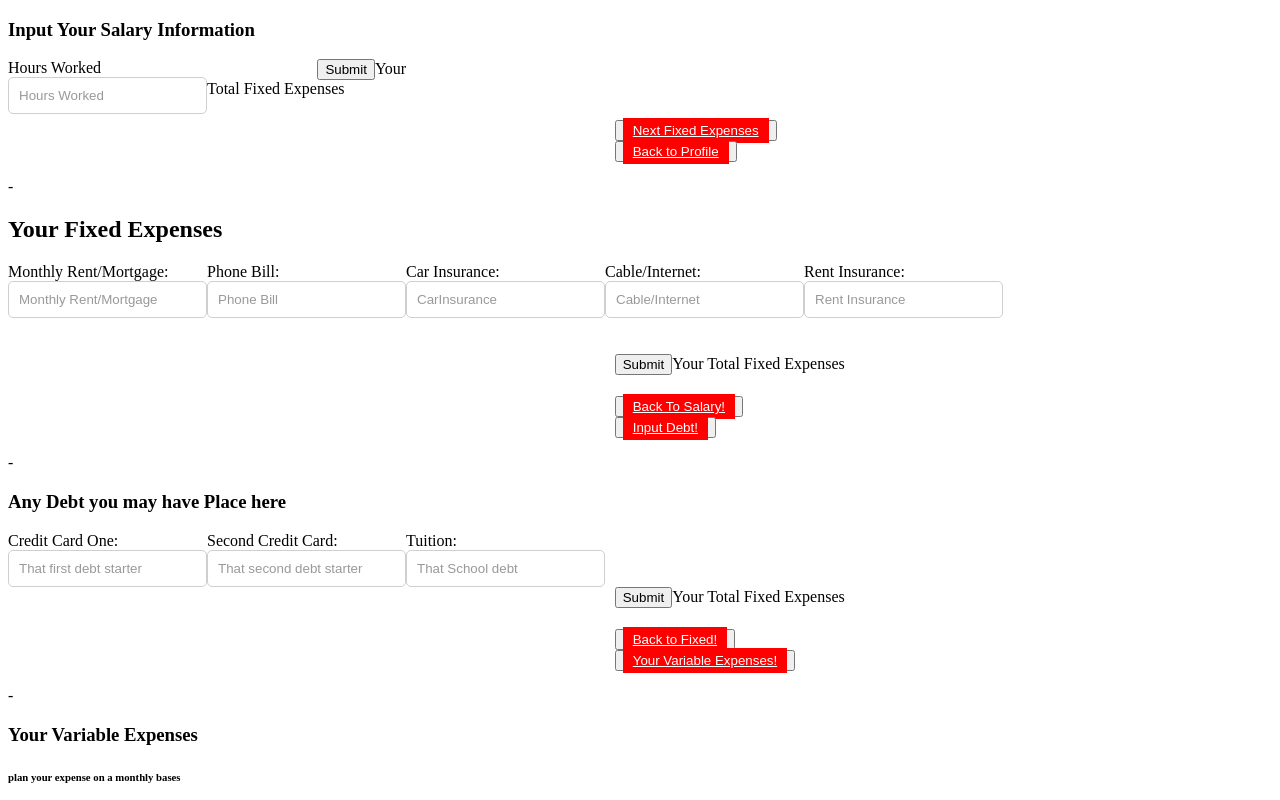
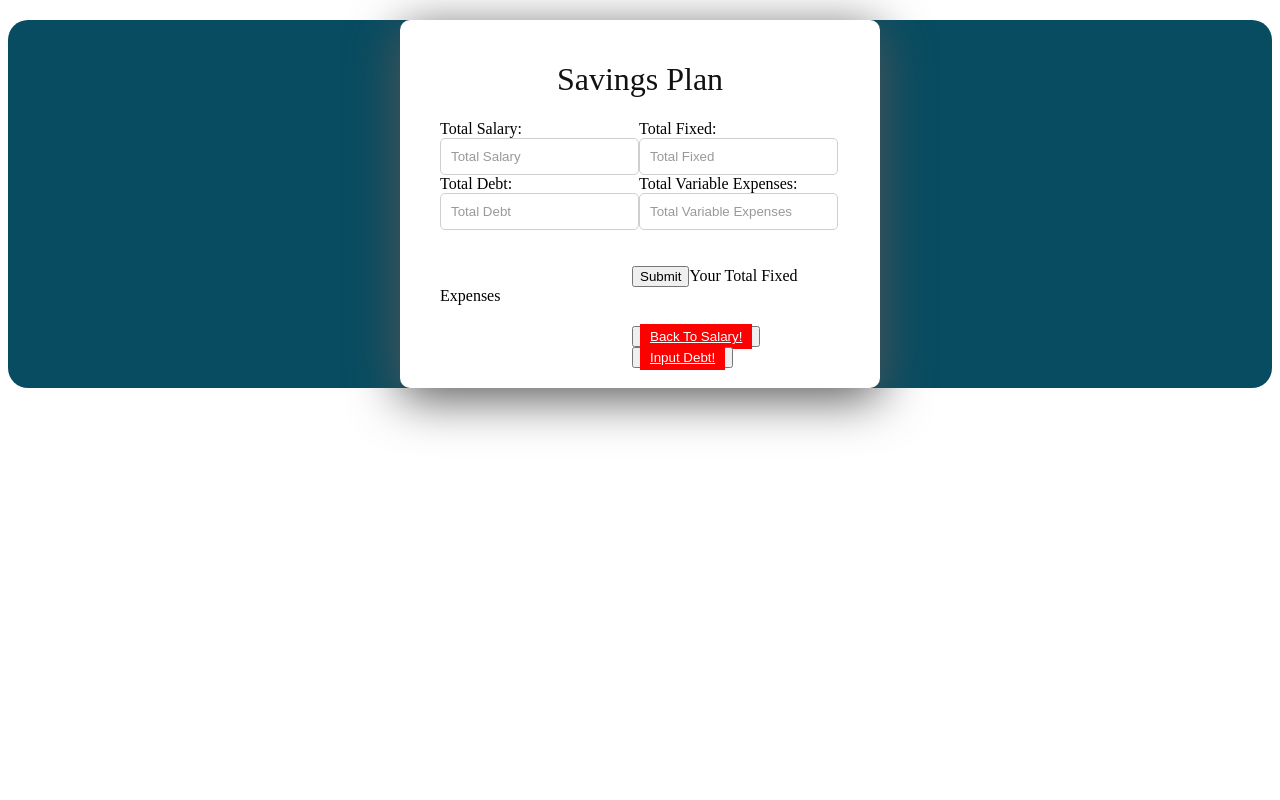
Before and after one commit to Mgncoding/final_project, a React app in the folder guru/: page /final in a window 1280 px wide. Shown: the top 800 px of the page. Built offline with nearby package versions, Linux system fonts and the light colour scheme.

Commit message:
final form

```diff
--- a/guru/src/components/final.display.component.js
+++ b/guru/src/components/final.display.component.js
@@ -1,30 +1,123 @@
 import React, { Component } from "react";
-import SalaryInput from "./salary.input";
-import FixedExpenses from "./fixed.expenses";
-import DebtForm from "./debt";
-import VariableExpense from "./variable.expenses";
-// import Savings from "./savings";
+import "./signup.css";
+import {Link} from "react-router-dom";
 
 
 export default class DisplayFinal extends Component {
+    state = {
+
+        salary: "",
+        fixed: "",
+        debt: "",
+        variable: "",
+        displayTotal: ""
+
+    }
+    mySumFunction = () => {
+        var total = 0
+        var myArray = [];
+        myArray.push(this.state.rent, this.state.salary, this.state.fixed, this.state.debt, this.state.variable
+        )
+        for (let i = 0; i < myArray.length; i++) {
+            if (parseInt(myArray[i]))
+                total += parseInt(myArray[i])
+
+        }
+
+
+        this.setState({ displayTotal: total });
+
+        this.setState({
+
+            salary: "",
+            fixed: "",
+            debt: "",
+            variable: "",
+
+        })
+
+    }
+
+    handleInputChange = event => {
+        const { name, value } = event.target;
+        this.setState({
+            [name]: value
+        })
+
+    }
 
 
     render() {
         return (
+            <div className="wrapper">
+                <div className="form-wrapper">
+                    <h1>Savings Plan</h1>
+                    <form>
+                        <div className="form-group">
+                            <label>Total Salary: </label>
+                            <br />
+                            <input
+                                value={this.state.salary}
+                                name="salary"
+                                onChange={this.handleInputChange}
+                                type="number"
+                                placeholder="Total Salary">
+                            </input>
+                        </div>
+                        <div className="form-group">
+                            <label>Total Fixed: </label>
+                            <br />
+                            <input
+                                value={this.state.fixed}
+                                name="fixed"
+                                onChange={this.handleInputChange}
+                                type="number"
+                                placeholder="Total Fixed">
+                            </input>
+
+                        </div>
+                        <div className="form-group">
+                            <label>Total Debt: </label>
+                            <br />
+                            <input
+                                value={this.state.debt}
+                                name="debt"
+                                onChange={this.handleInputChange}
+                                type="number"
+                                placeholder="Total Debt">
+                            </input>
+
+                        </div>
+                        <div className="form-group">
+                            <label>Total Variable Expenses: </label>
+                            <br />
+                            <input
+                                value={this.state.variable}
+                                name="variable"
+                                onChange={this.handleInputChange}
+                                type="number"
+                                placeholder="Total Variable Expenses">
+                            </input>
+                        </div>
+
+
+                    </form>
+                    <br /><br />
+                    <div className="container">
+                        <button onClick={this.mySumFunction}>Submit</button>
+                        <label>Your Total Fixed Expenses</label>
+
+                        <h1>{this.state.displayTotal}</h1>
+
+                    </div>
                     <div>
-            <SalaryInput
+                        <button type="submit" className="btn btn-success"><Link to="/salary" className="">Back To Salary!</Link>  </button>
+                        <button type="submit" className="btn btn-success"><Link to="/debt" className="">Input Debt!</Link>  </button>
+                    </div>
+                </div>
+            </div>
 
-            />
-            <p>-</p>
-            <FixedExpenses
-            />
-            <p>-</p>
-            <DebtForm />
-            <p>-</p>
-            <VariableExpense />
-            <p>=</p>
-            <div>Total: </div>
-        </div>
+
         )
     }
 }
--- a/guru/src/components/fixed.expenses.js
+++ b/guru/src/components/fixed.expenses.js
@@ -1,6 +1,6 @@
 import React, { Component } from "react";
 // import "./style/fixed.expense.form.css"
-import {Link} from "react-router-dom";
+import { Link } from "react-router-dom";
 
 
 
@@ -58,8 +58,9 @@ export default class FixedExpenses extends Component {
     render() {
         return (
 
-            <div className="container">
-                <h2> Your Fixed Expenses</h2>
+            <div className="wrapper">
+                <div className="form-wrapper">
+                    <h1> Your Fixed Expenses</h1>
 
                     <form>
                         <div className="form-group">
@@ -130,8 +131,9 @@ export default class FixedExpenses extends Component {
 
                     </div>
                     <div>
-            <button type="submit" className="btn btn-success"><Link to="/salary" className="nav-link">Back To Salary!</Link>  </button>
-            <button type="submit" className="btn btn-success"><Link to="/debt" className="nav-link">Input Debt!</Link>  </button>
+                        <button type="submit" className="btn btn-success"><Link to="/salary" className="">Back To Salary!</Link>  </button>
+                        <button type="submit" className="btn btn-success"><Link to="/debt" className="">Input Debt!</Link>  </button>
+                    </div>
                 </div>
             </div>
 
--- a/guru/src/components/navbar/navbar.component.js
+++ b/guru/src/components/navbar/navbar.component.js
@@ -48,7 +48,7 @@ export default class Navbar extends Component {
                 <div className="nav-container">
                     <Navbar>
                         <NavLink
-                            link={designatedUrl}
+                            link={"/profile"}
                         >
                             Link 1
                         </NavLink>
--- a/guru/src/components/variable.expenses.js
+++ b/guru/src/components/variable.expenses.js
@@ -1,6 +1,6 @@
 import React, { Component } from "react";
 import "../components/style/variable.expense.css"
-import {Link} from "react-router-dom"
+import { Link } from "react-router-dom"
 
 
 export default class VariableExpenses extends Component {
@@ -12,22 +12,22 @@ export default class VariableExpenses extends Component {
         clothing: "",
         eatingOut: "",
         carRepairs: "",
-            display:""
+        display: ""
 
     }
 
-    mySumFun= () => {
+    mySumFun = () => {
         var total = 0
         var myArray = [];
         myArray.push(this.state.groceries, this.state.entertainment, this.state.clothing, this.state.eatingOut, this.state.carRepairs
         )
-        for(let i = 0; i < myArray.length; i++) {
-            if(parseInt(myArray[i]))
+        for (let i = 0; i < myArray.length; i++) {
+            if (parseInt(myArray[i]))
                 total += parseInt(myArray[i])
 
 
         }
-        this.setState({display: total});
+        this.setState({ display: total });
 
         this.setState({
             groceries: "",
@@ -50,14 +50,15 @@ export default class VariableExpenses extends Component {
 
     render() {
         return (
-            <div className="container">
-                <h3><strong>Your Variable Expenses</strong></h3>
-                    <h6>plan your expense on a monthly bases</h6>
+            <div className="wrapper">
+                <div className="form-wrapper">
+                    <h1><strong>Your Variable Expenses</strong></h1>
+
 
                     <form>
                         <div className="form-group">
                             <label>Groceries: </label>
-                    <br/>
+                            <br />
                             <input
                                 className="inputs"
                                 value={this.state.groceries}
@@ -69,7 +70,7 @@ export default class VariableExpenses extends Component {
                         </div>
                         <div className="form-group">
                             <label>Entertainment: </label>
-                    <br/>
+                            <br />
                             <input
                                 className="inputs"
                                 value={this.state.entertainment}
@@ -81,7 +82,7 @@ export default class VariableExpenses extends Component {
                         </div>
                         <div className="form-group">
                             <label>Clothing: </label>
-                <br/>
+                            <br />
                             <input
                                 className="inputs"
                                 value={this.state.clothing}
@@ -93,7 +94,7 @@ export default class VariableExpenses extends Component {
                         </div>
                         <div className="form-group">
                             <label>Eat Out: </label>
-                <br/>
+                            <br />
                             <input
                                 className="inputs"
                                 value={this.state.eatingOut}
@@ -105,7 +106,7 @@ export default class VariableExpenses extends Component {
                         </div>
                         <div className="form-group">
                             <label>Car Repairs: </label>
-                <br/>
+                            <br />
                             <input
                                 className="inputs"
                                 value={this.state.carRepairs}
@@ -116,7 +117,7 @@ export default class VariableExpenses extends Component {
                             </input>
                         </div>
                     </form>
-                <br/>
+                    <br />
                     <div className="container">
                         <button onClick={this.mySumFun}>Submit</button>
                         <label>Your Total Fixed Expenses</label>
@@ -129,6 +130,7 @@ export default class VariableExpenses extends Component {
                         <button type="submit" className="btn btn-success"><Link to="/debt" className="nav-link">Back to Debt!</Link>  </button>
                     </div>
                 </div>
+            </div>
         )
     }
 }
```
Also changed, not shown: guru/src/components/savings.js (+10 -9 lines). Lines whose indentation alone changed are shown as unchanged.
